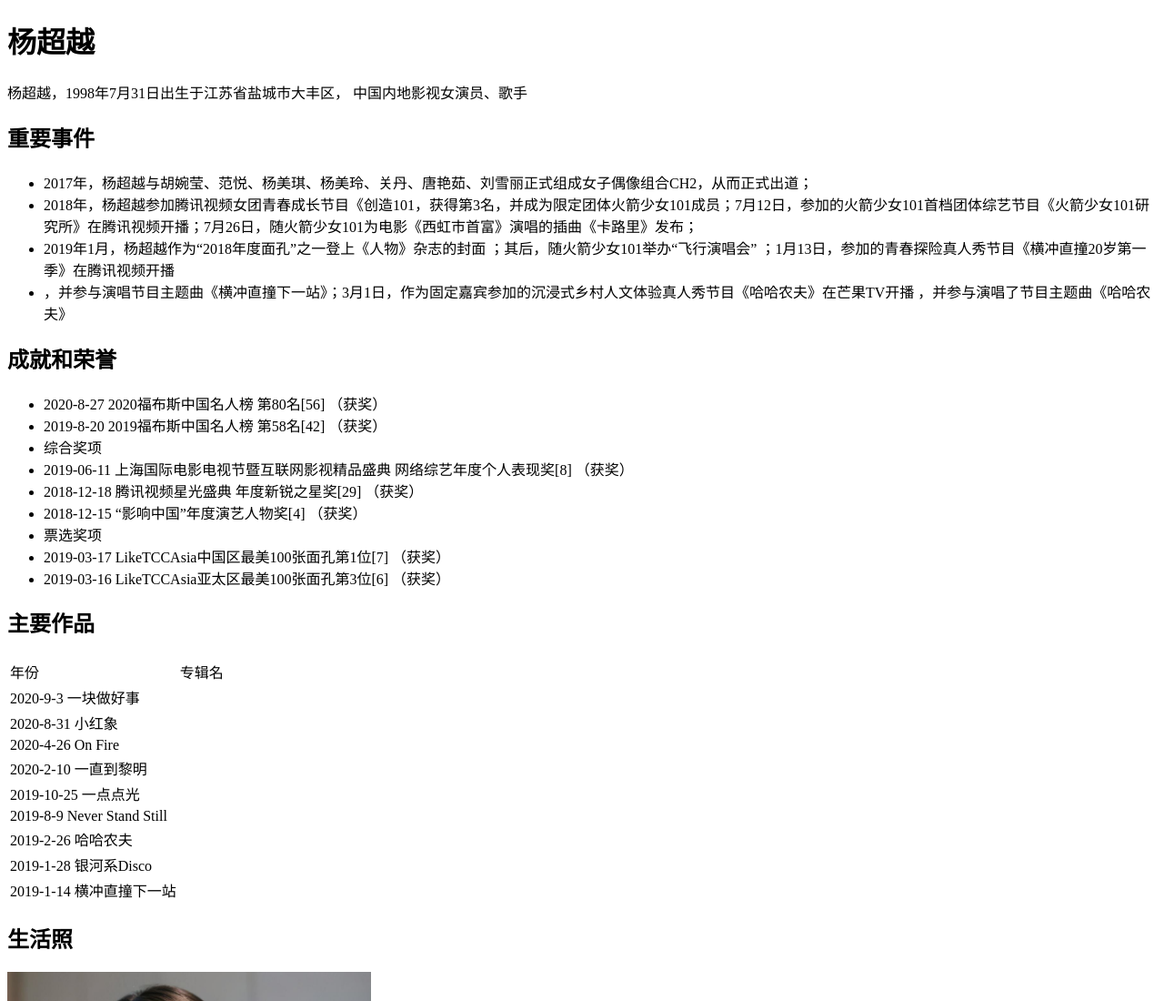
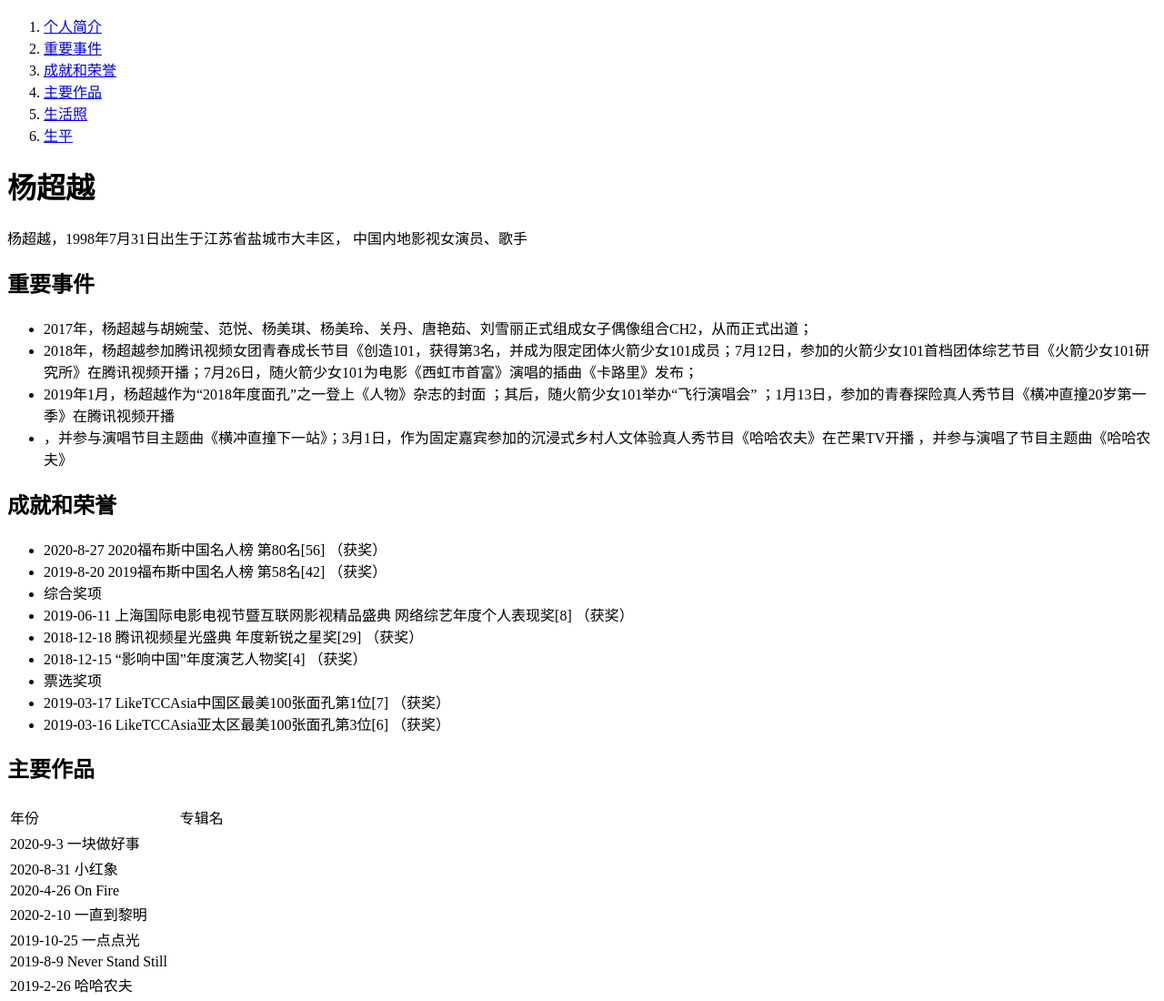
Before and after one commit to Z873385633/Html-YCY, a plain HTML site: page index.html in a window 1280 px wide. Shown: the top 1100 px of the page at 91% size. Drawn offline with Linux system fonts and the light colour scheme.

Commit message:
第二版完成

```diff
--- a/index.html
+++ b/index.html
@@ -13,12 +13,25 @@
 </head>
 
 <body>
-    <h1>杨超越</h1>
+    <div>
+        <nav>
+
+            <ol>
+                <li><a href="#YCY">个人简介</a></li>
+                <li><a href="#event">重要事件</a></li>
+                <li><a href="#awards">成就和荣誉</a></li>
+                <li><a href="#works">主要作品</a></li>
+                <li><a href="#ph">生活照</a></li>
+                <li><a href="#life">生平</a></li>
+            </ol>
+        </nav>
+    </div>
+    <h1 id="YCY">杨超越</h1>
     <p>
         杨超越，1998年7月31日出生于江苏省盐城市大丰区，
         中国内地影视女演员、歌手
     </p>
-    <h2>
+    <h2 id="event">
         重要事件
     </h2>
     <p>
@@ -30,7 +43,7 @@
         <li>，并参与演唱节目主题曲《横冲直撞下一站》；3月1日，作为固定嘉宾参加的沉浸式乡村人文体验真人秀节目《哈哈农夫》在芒果TV开播 ，并参与演唱了节目主题曲《哈哈农夫》</li>
     </ul>
     </p>
-    <h2>
+    <h2 id="awards">
         成就和荣誉
     </h2>
     <p>
@@ -46,7 +59,7 @@
         <li>2019-03-16 LikeTCCAsia亚太区最美100张面孔第3位[6] （获奖）</li>
     </ul>
     </p>
-    <h2>
+    <h2 id="works">
         主要作品
     </h2>
     <p>
@@ -88,13 +101,13 @@
         </tbody>
     </table>
     </p>
-    <h2>
+    <h2 id="ph">
         生活照
     </h2>
     <div><img width="400" src="imges/timg.jpg" alt="图一"></div>
     <div><img width="400" src="imges/timg1.jpg" alt="图二"></div>
     <div><img width="400" src="imges/timg2.jpg" alt="图三"></div>
-    <h2>
+    <h2 id="life">
         生平
     </h2>
     <p>
```
